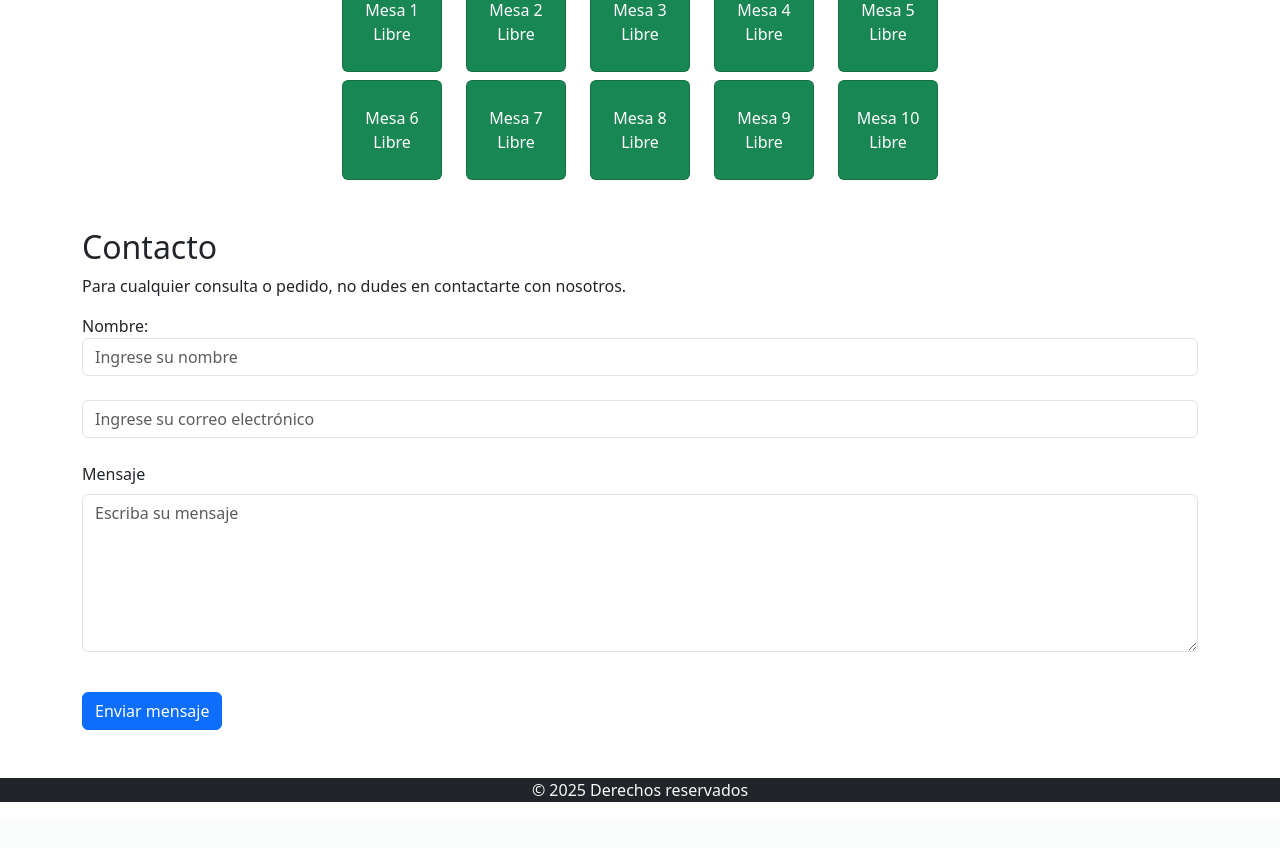
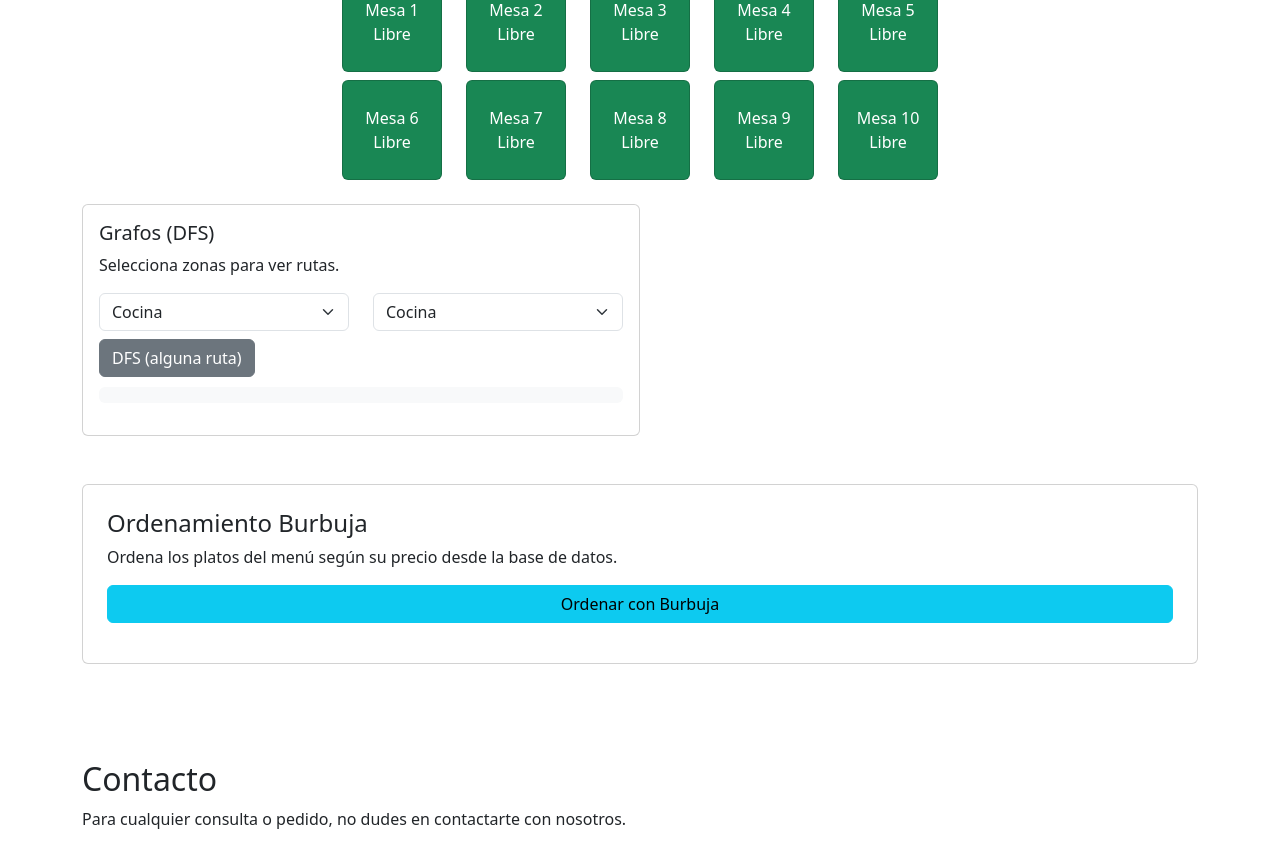
Before and after one commit to StevenWearVlog/restaurante_Dise-oAlgoritmos, a PHP site: page /Restaurante/ in a window 1280 px wide. Shown: the part 4764-5612 px from the top of the page. Before the commit the page ends 5566 px from the top, so only its background shows below. Run offline with PHP 8.4, Linux system fonts and the light colour scheme; tables that the repository leaves empty or names only in its code hold one stand-in row (values such as "Sample post"); grey boxes marked "Sample" are stand-in pictures.

Commit message:
ya se agregaron los algoritmos que faltaban

```diff
--- a/index.php
+++ b/index.php
@@ -900,6 +900,35 @@ function bfs(grafo, inicio, fin) {
         <?php endfor; ?>
     </section>
 
+        <section class="container mt-4">
+    <div class="col-md-6">
+      <div class="card p-3">
+        <h5>Grafos (DFS)</h5>
+        <p>Selecciona zonas para ver rutas.</p>
+        <div class="row">
+          <div class="col-6"><select id="inicioG" class="form-select"><option>Cocina</option><option>Barra</option><option>Mesas</option><option>Bodega</option><option>Caja</option><option>Salida</option></select></div>
+          <div class="col-6"><select id="finG" class="form-select"><option>Cocina</option><option>Barra</option><option>Mesas</option><option>Bodega</option><option>Caja</option><option>Salida</option></select></div>
+        </div>
+        <div class="mt-2">
+          <button class="btn btn-secondary" onclick="calcularRutaDFS()">DFS (alguna ruta)</button>
+        </div>
+        <pre id="salidaGrafo" style="background:#f8f9fa;padding:8px;border-radius:6px;margin-top:10px"></pre>
+      </div>
+    </div>
+    </section>
+<br>
+
+        <section class="container mt-4">
+        <div class="card p-4 mb-4">
+            <h4>Ordenamiento Burbuja</h4>
+            <p>Ordena los platos del menú según su precio desde la base de datos.</p>
+            <button class="btn btn-info" onclick="ordenarBurbujaBD()">Ordenar con Burbuja</button>
+            <div id="resultadoBurbujaBD" class="mt-3 text-primary fw-bold"></div>
+        </div>
+        </section>
+
+<br>
+
 
 
     <section id="contacto" class="container mt-4"><br>
@@ -926,6 +955,80 @@ function bfs(grafo, inicio, fin) {
     <br>
 
 
+    <script>
+        function bfs(g, inicio, fin) {
+  const cola = [[inicio]];
+  const visit = new Set([inicio]);
+  while (cola.length) {
+    const ruta = cola.shift();
+    const node = ruta[ruta.length-1];
+    if (node === fin) return ruta;
+    for (const v of (g[node]||[])) {
+      if (!visit.has(v)) { visit.add(v); cola.push([...ruta, v]); }
+    }
+  }
+  return null;
+}
+function dfs(g, inicio, fin) {
+  const stack = [[inicio]];
+  const visit = new Set();
+  while (stack.length) {
+    const ruta = stack.pop();
+    const node = ruta[ruta.length-1];
+    if (node === fin) return ruta;
+    if (!visit.has(node)) {
+      visit.add(node);
+      for (const v of (g[node]||[])) {
+        stack.push([...ruta, v]);
+      }
+    }
+  }
+  return null;
+}
+function calcularRutaBFS() {
+  const ini = document.getElementById('inicioG').value;
+  const fin = document.getElementById('finG').value;
+  if (ini === fin) { document.getElementById('salidaGrafo').innerText = 'Elige dos zonas distintas.'; return; }
+  const r = bfs(grafo, ini, fin);
+  document.getElementById('salidaGrafo').innerText = r? 'Ruta BFS: ' + r.join(' → ') : 'No hay ruta';
+}
+function calcularRutaDFS() {
+  const ini = document.getElementById('inicioG').value;
+  const fin = document.getElementById('finG').value;
+  const r = dfs(grafo, ini, fin);
+  document.getElementById('salidaGrafo').innerText = r? 'Ruta DFS: ' + r.join(' → ') : 'No hay ruta';
+}
+
+
+    </script>
+
+<script>
+    // Convertir lista de la base de datos a JavaScript
+    let platosBD = <?php echo json_encode($menuLista); ?>;
+
+    function ordenarBurbujaBD() {
+    let platos = [...platosBD]; // copiamos para no modificar el original
+
+    for (let i = 0; i < platos.length - 1; i++) {
+        for (let j = 0; j < platos.length - 1 - i; j++) {
+            if (parseInt(platos[j].precio) > parseInt(platos[j+1].precio)) {
+                let temp = platos[j];
+                platos[j] = platos[j+1];
+                platos[j+1] = temp;
+            }
+        }
+    }
+
+    let salida = "<strong>Platos ordenados por precio (BD):</strong><br><br>";
+
+    platos.forEach(p => {
+        salida += `${p.nombre} — $${p.precio}<br>`;
+    });
+
+    document.getElementById("resultadoBurbujaBD").innerHTML = salida;
+}
+
+</script>
 
     <header>
         <!-- place navbar here -->
```
Also changed, not shown: uploads/menu/1761592383_Sushi.jpg (deleted), uploads/menu/1763742848_1570939e9f814bec82c668279513c94f_BANDEJA-PAISA.jpg (added), uploads/menu/1763742966_pollo-asado-horno-patatas-cebolla.jpg (added), uploads/menu/1763743020_WhatsApp Image 2025-11-21 at 11.36.30 AM.jpeg (added), uploads/menu/1763743120_MOB_Espaguetis-pesto.jpg (added), uploads/menu/1763743158_WhatsApp Image 2025-11-21 at 11.38.51 AM.jpeg (added), uploads/menu/1763743340_WhatsApp Image 2025-11-21 at 11.41.24 AM.jpeg (added).
